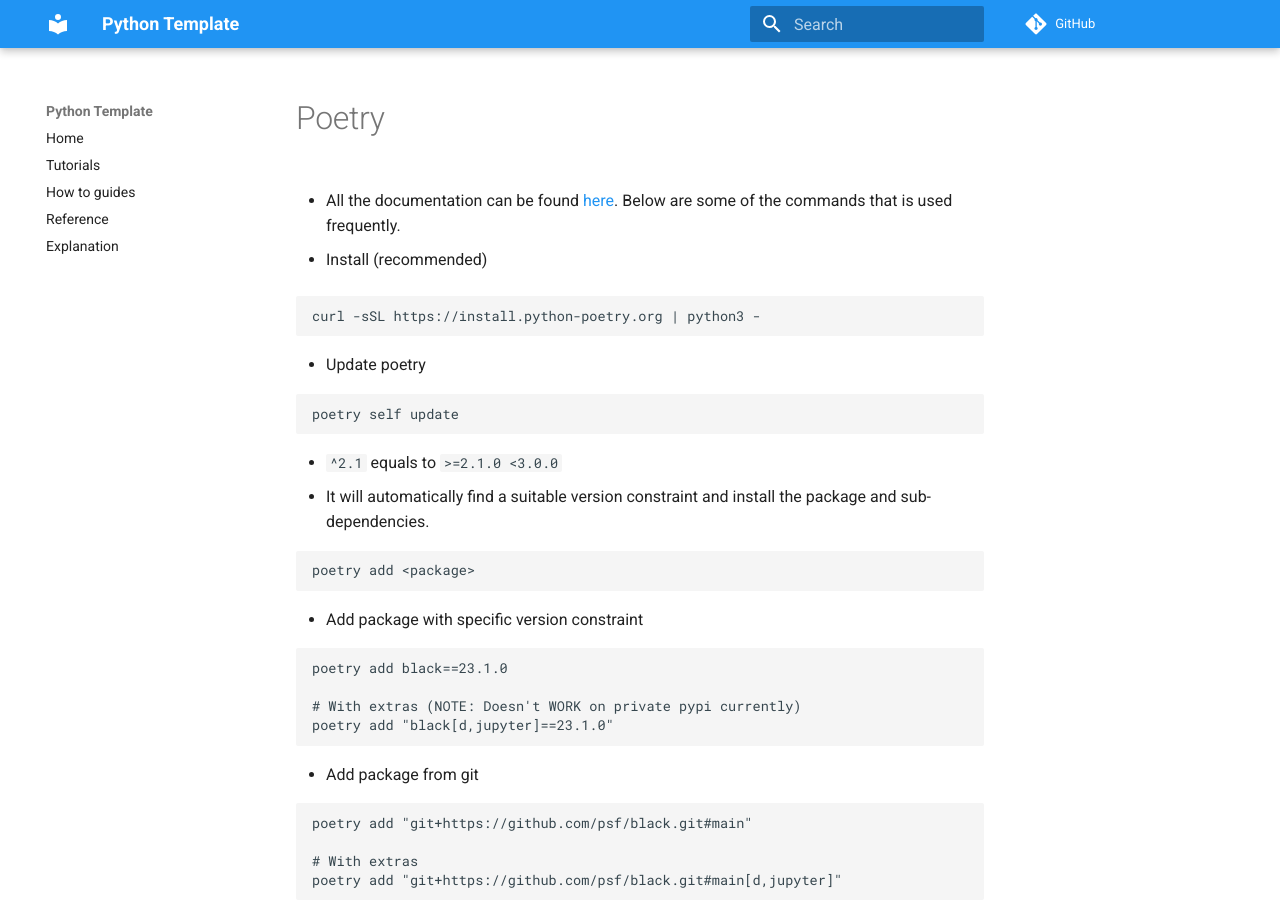
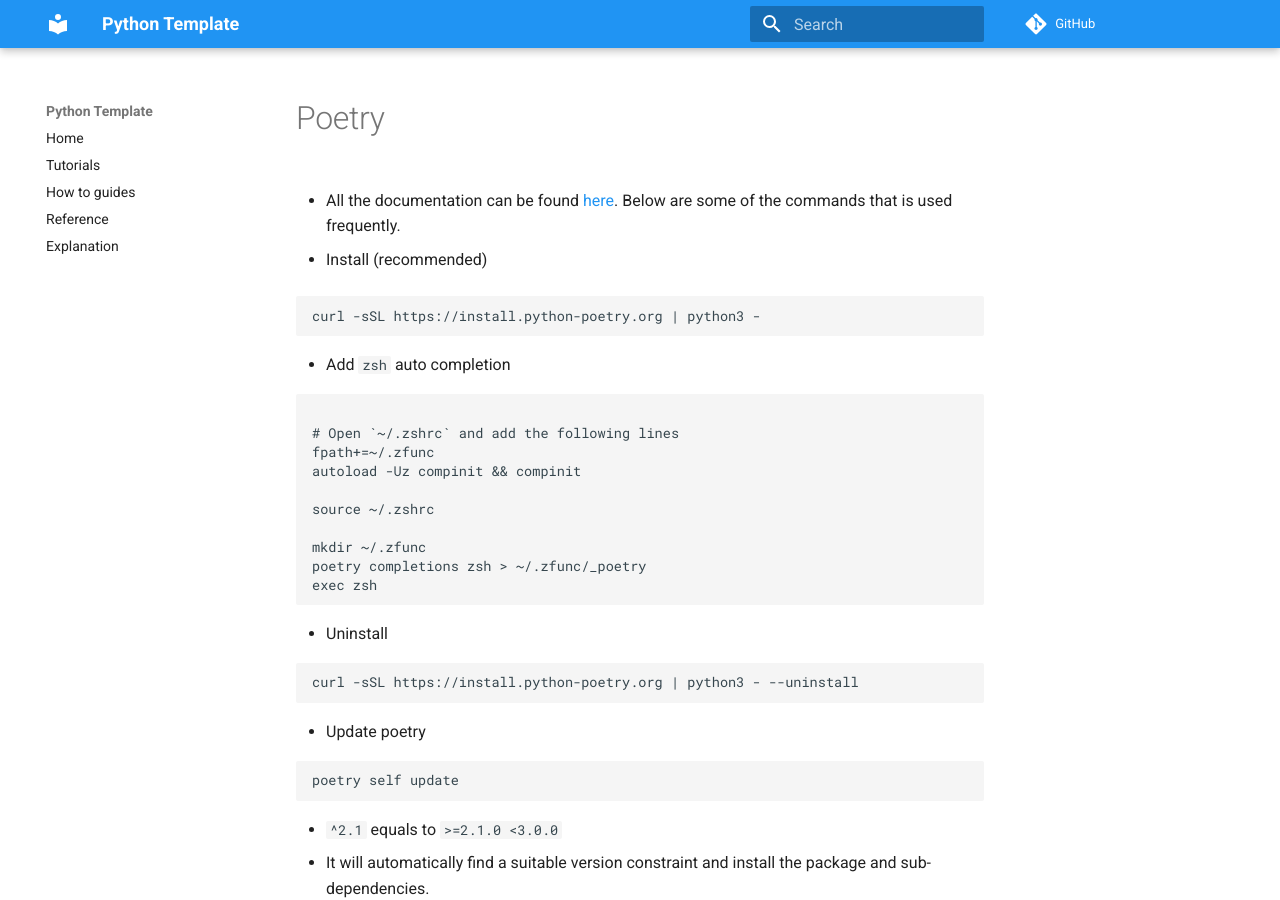
Before and after one commit to ilkersigirci/python-template, an MkDocs documentation site: the page built from docs/poetry.md, in a window 1280 px wide and 900 px high. Built offline with MkDocs 1.6.1 and Material for MkDocs 9.7.7, drawn with Linux system fonts in a browser that asks for light colours.

Commit message:
poetry check changed

````diff
--- a/docs/poetry.md
+++ b/docs/poetry.md
@@ -4,6 +4,26 @@
 
 ```bash
 curl -sSL https://install.python-poetry.org | python3 -
+```
+
+- Add `zsh` auto completion
+
+```bash
+
+# Open `~/.zshrc` and add the following lines
+fpath+=~/.zfunc
+autoload -Uz compinit && compinit
+
+source ~/.zshrc
+
+mkdir ~/.zfunc
+poetry completions zsh > ~/.zfunc/_poetry
+exec zsh
+```
+
+- Uninstall
+```
+curl -sSL https://install.python-poetry.org | python3 - --uninstall
 ```
 
 -   Update poetry
--- /dev/null
+++ b/poetry.toml
@@ -0,0 +1,2 @@
+[virtualenvs]
+create = false
````
Also changed, not shown: 1 other file.
